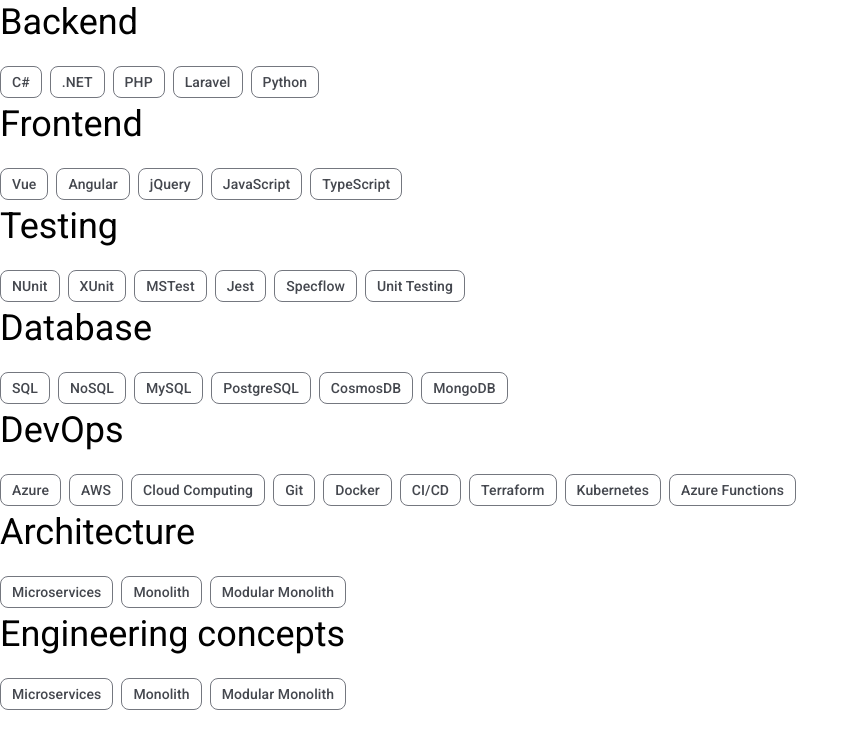
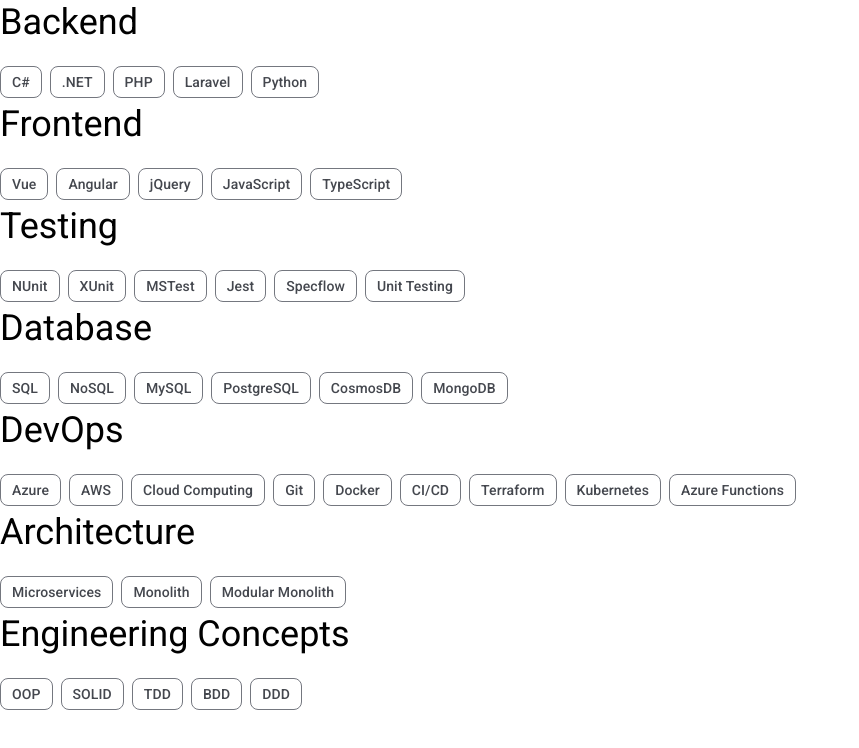
Before and after one commit to Raffael-Eloi/portifolio, an Angular app: page /hard-skills in a window 1280 px wide. Shown: the top 748 px of the page, without its empty margins (0-859 px from the left). Built offline with nearby package versions, Linux system fonts and the light colour scheme.

Commit message:
create engineering concepts section (GREEN)

```diff
--- a/src/app/hard-skills/hard-skills.component.html
+++ b/src/app/hard-skills/hard-skills.component.html
@@ -64,13 +64,13 @@
   }
 </mat-chip-set>
 
-<h3>Engineering concepts</h3>
+<h3>Engineering Concepts</h3>
 
 <mat-chip-set
   cdkDropList
   cdkDropListOrientation="horizontal"
   (cdkDropListDropped)="drop($event)">
-  @for (hardSkill of architectureSkills; track hardSkill) {
+  @for (hardSkill of engineeringConceptsSkills; track hardSkill) {
     <mat-chip cdkDrag>{{ hardSkill.name }}</mat-chip>
   }
 </mat-chip-set>
--- a/src/app/hard-skills/hard-skills.component.ts
+++ b/src/app/hard-skills/hard-skills.component.ts
@@ -19,6 +19,7 @@ export class HardSkillsComponent {
   databaseSkills = hardSkills.filter(hardSkill => hardSkill.category == HardSkillCategory.Database);
   devopsSkills = hardSkills.filter(hardSkill => hardSkill.category == HardSkillCategory.DevOps);
   architectureSkills = hardSkills.filter(hardSkill => hardSkill.category == HardSkillCategory.Architecture);
+  engineeringConceptsSkills = hardSkills.filter(hardSkill => hardSkill.category == HardSkillCategory.EngineeringConcepts);
 
   drop(event: CdkDragDrop<string[]>) {
     moveItemInArray(hardSkills, event.previousIndex, event.currentIndex);
```
